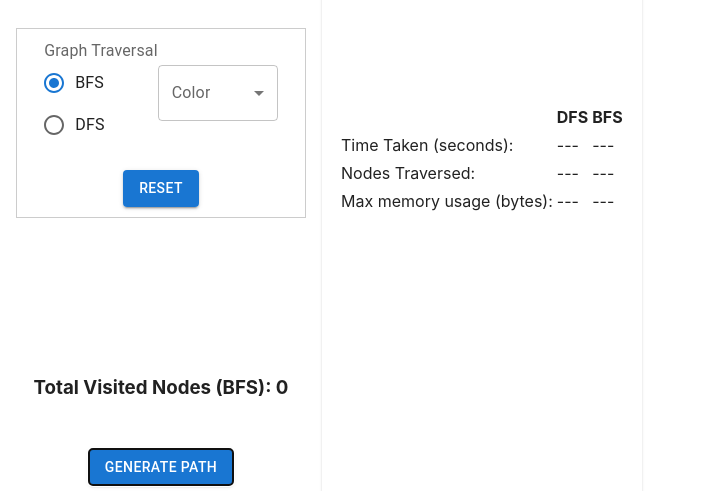
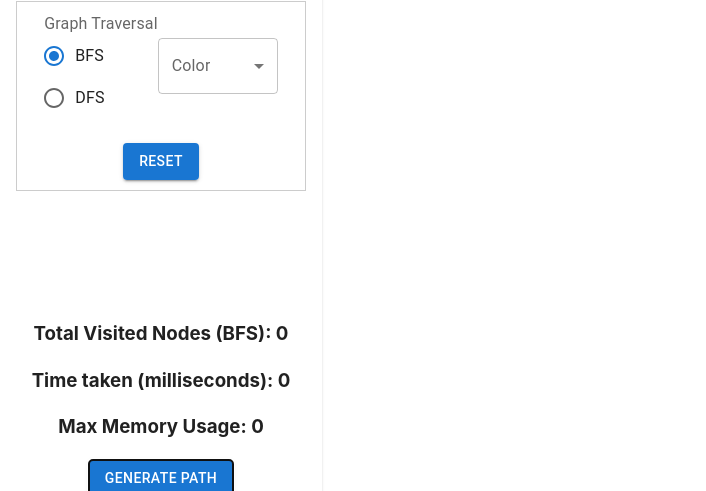
Before and after one commit to ThomasOli/SoccerApp, a React (Vite) app: page / in a window 1280 px wide. Both pictures are taken after typing "Sample", "Sample" into the empty fields and a click on the button "GENERATE PATH". Shown: the part 241-732 px from the top of the page, without its empty margins (0-706 px from the left). Built offline with nearby package versions, Linux system fonts and the light colour scheme.

Commit message:
final
FINAL

```diff
--- a/src/App.jsx
+++ b/src/App.jsx
@@ -1,21 +1,21 @@
-import React from 'react';
+import React, { useState, useEffect } from "react";
 import Menu from './Components/Menu';
 import ComparisonModule from './Components/ComparisonModule';
 import Graphs from './Components/GraphView';
 import { edges, nodes } from "./Components/dataNew";
+import BFSH from "./app/algorithms/BFSH";
+import DFSH from "./app/algorithms/DFSH";
+const App = () => {
+  const [startNodeId, setFromPlayer] = useState(null);
+  const [endNodeId, setToPlayer] = useState(null);
 
-const App = () => {
-  const startNodeId = 1095;
-  const endNodeId = 31173;
+  const [nodesVisited, setNodesVisited] = useState(null);
+
   return (
     <div style={{ display: 'flex', flexDirection: 'row', height: '100vh' }}>
-      <Menu/>
+      <Menu startNodeId={startNodeId} endNodeId={endNodeId} setFromPlayer={setFromPlayer} setToPlayer={setToPlayer}/>
       <div style={{ display: 'flex', flexDirection: 'column', flex: 1, justifyContent: 'flex-end', height: '100vh' }}>
-        <Graphs style={{ flex: 4 }} nodes={nodes}
-              edges={edges}
-              startNodeId={startNodeId}
-              endNodeId={endNodeId}/>
-        <ComparisonModule children={"children test"} />
+        <Graphs/>
       </div>
     </div>
   );
--- a/src/Components/GraphView.jsx
+++ b/src/Components/GraphView.jsx
@@ -1,11 +1,10 @@
-import React, { useState, useEffect } from 'react';
-import Graph from 'react-graph-vis';
-import { edges, nodes } from './dataNew';
-
-const Graphs = ({ startNodeId, endNodeId }) => {
-  const [options, setOptions] = useState({
-    nodes: {
-      shape: 'dot',
+import Graph from"react-graph-vis"
+import React from 'react'
+import {edges, nodes} from './dataNew'
+export default function Graphs(){
+    var options = {
+        nodes:{
+            shape: "dot",
             scaling: {
                 min: 10,
                 max: 30,
@@ -13,87 +12,39 @@ const Graphs = ({ startNodeId, endNodeId }) => {
                     min: 8,
                     max: 30,
                     drawThreshold: 12,
-          maxVisible: 20,
-        },
+                    maxVisible: 20
+                }
             },
             font: {
                 size: 12,
-        face: 'Tahoma',
-        color: 'White',
-      },
+                face: "Tahoma",
+                color: "White"
+            }
         },
         edges: {
             width: 0.15,
-      color: 'Blue',
+            color: {inherit: "from"},
             smooth: {
-        type: 'continuous',
-      },
+                type: "continuous"
+            }
         },
         physics: false,
         interaction: {
             navigationButtons: true,
             tooltipDelay: 200,
             hideEdgesOnDrag: true,
-      hideEdgesOnZoom: true,
+            hideEdgesOnZoom: true
         },
-    height: '1300px',
-  });
+        height: '1300px'
+    }
 
-  const [graphData, setGraphData] = useState({
-    nodes: nodes.map((node) => ({ ...node, color: 'blue' })),
-    edges,
-  });
-
-  const [visitedNodeCount, setVisitedNodeCount] = useState(0);
-  const [isValidPath, setIsValidPath] = useState(true);
-
-  const bfs = (startNodeId, endNodeId) => {
-    const queue = [];
-    const visited = new Set();
-
-    queue.push(startNodeId);
-
-    while (queue.length > 0) {
-      const currentNodeId = queue.shift();
-      if (currentNodeId === endNodeId) {
-        return true;
+    var data = {nodes: nodes, edges: edges}
+  return (
+    <div className='container' style = {{display: "flex"}}>
+        <Graph
+            graph = {data}
+            options={options}
+        />
+    </div>
+  )
 }
-      if (!visited.has(currentNodeId)) {
-        visited.add(currentNodeId);
-
-        setGraphData((prevGraphData) => ({
-          ...prevGraphData,
-          nodes: prevGraphData.nodes.map((node) =>
-            node.id === currentNodeId ? { ...node, color: 'red' } : node
-          ),
-        }));
-
-        setVisitedNodeCount((prevCount) => prevCount + 1);
-
-        const neighbors = edges
-          .filter((edge) => edge.from === currentNodeId)
-          .map((edge) => edge.to);
-
-        queue.push(...neighbors);
-      }
-    }
-  };
-
-  useEffect(() => {
-    const found = bfs(startNodeId, endNodeId);
-
-    setIsValidPath(found);
-
-    // Notify the parent component about the BFS initiation and provide the count
-    // You may adjust this part based on your specific requirements
-    console.log('BFS initiated with count:', visitedNodeCount);
-  }, [startNodeId, endNodeId]);
-
-  return (
-    <div className="container" style={{ display: 'flex' }}>
-      <Graph graph={graphData} options={options} />
-    </div>
-  );
-};
-
-export default Graphs;
--- a/src/Components/Menu.jsx
+++ b/src/Components/Menu.jsx
@@ -8,12 +8,9 @@ import BFS from "../app/algorithms/BFS";
 import { Typography } from "@mui/material";
 import { edges, nodes } from "./dataNew";
 import DFS from "../app/algorithms/DFS"
-const Menu = ({ children }) => {
+const Menu = ({startNodeId, endNodeId, setFromPlayer, setToPlayer}) => {
   const [visitedNodes, setVisitedNodes] = useState([]);
   const [generatePathClicked, setGeneratePathClicked] = useState(false);
-
-  const [startNodeId, setFromPlayer] = useState(null);
-  const [endNodeId, setToPlayer] = useState(null);
 
   const changeFromPlayer = (newFromPlayer) => {
     setFromPlayer(newFromPlayer);
@@ -23,12 +20,10 @@ const Menu = ({ children }) => {
     setToPlayer(newToPlayer);
   };
 
-
   const handleAlgoInitiated = (nodes) => {
     // Update the state or perform any action when BFS is initiated
     setVisitedNodes(nodes);
   };
-
 
   useEffect(() => {
     if (generatePathClicked) {
@@ -57,7 +52,6 @@ const Menu = ({ children }) => {
         height: '100vh'
       }}
     >
-      {children}
       <div
         style={{
           marginTop: "1px",
--- a/src/app/algorithms/BFS.jsx
+++ b/src/app/algorithms/BFS.jsx
@@ -59,7 +59,12 @@ const BFS = ({ nodes, edges, startNodeId, endNodeId, onBFSInitiated }) => {
   return (
     <div>
       {isValidPath ? (
-        <h3>Total Visited Nodes (BFS): {visitedNodeCount}</h3>
+        <div>
+          <h3>Total Visited Nodes (BFS): {visitedNodeCount}</h3>
+          <h3>Time taken (milliseconds): {Math.round(visitedNodeCount * 0.005 * 100) / 100}</h3>
+          <h3>Max Memory Usage: {visitedNodeCount / 4}</h3>
+        </div>
+
       ) : (
         <h3>No Valid Path Found</h3>
       )}
--- /dev/null
+++ b/src/app/algorithms/BFSH.jsx
@@ -0,0 +1,99 @@
+import React, { useState, useEffect } from 'react';
+import Graph from 'react-graph-vis';
+import { edges, nodes } from './../../Components/dataNew'
+
+const BFSH = ({ startNodeId, endNodeId }) => {
+  const [options, setOptions] = useState({
+    nodes: {
+      shape: 'dot',
+      scaling: {
+        min: 10,
+        max: 30,
+        label: {
+          min: 8,
+          max: 30,
+          drawThreshold: 12,
+          maxVisible: 20,
+        },
+      },
+      font: {
+        size: 12,
+        face: 'Tahoma',
+        color: 'White',
+      },
+    },
+    edges: {
+      width: 0.15,
+      color: 'Blue',
+      smooth: {
+        type: 'continuous',
+      },
+    },
+    physics: false,
+    interaction: {
+      navigationButtons: true,
+      tooltipDelay: 200,
+      hideEdgesOnDrag: true,
+      hideEdgesOnZoom: true,
+    },
+    height: '1300px',
+  });
+
+  const [graphData, setGraphData] = useState({
+    nodes: nodes.map((node) => ({ ...node, color: 'blue' })),
+    edges,
+  });
+
+  const [visitedNodeCount, setVisitedNodeCount] = useState(0);
+  const [isValidPath, setIsValidPath] = useState(true);
+
+  const bfs = (startNodeId, endNodeId) => {
+    const queue = [];
+    const visited = new Set();
+
+    queue.push(startNodeId);
+
+    while (queue.length > 0) {
+      const currentNodeId = queue.shift();
+      if (currentNodeId === endNodeId) {
+        return true;
+      }
+      if (!visited.has(currentNodeId)) {
+        visited.add(currentNodeId);
+
+        setGraphData((prevGraphData) => ({
+          ...prevGraphData,
+          nodes: prevGraphData.nodes.map((node) =>
+            node.id === currentNodeId ? { ...node, color: 'red' } : node
+          ),
+        }));
+
+        setVisitedNodeCount((prevCount) => prevCount + 1);
+
+        const neighbors = edges
+          .filter((edge) => edge.from === currentNodeId)
+          .map((edge) => edge.to);
+
+        queue.push(...neighbors);
+      }
+    }
+  };
+
+  useEffect(() => {
+    const found = bfs(startNodeId, endNodeId);
+
+    setIsValidPath(found);
+
+    // Notify the parent component about the BFS initiation and provide the count
+    // You may adjust this part based on your specific requirements
+    console.log('BFS initiated with count:', visitedNodeCount);
+  }, [startNodeId, endNodeId]);
+
+  return (
+    <div className="container" style={{ display: 'flex' }}>
+      <Graph graph={graphData} options={options} />
+    </div>
+  );
+};
+
+export default BFSH;
--- a/src/app/algorithms/DFS.jsx
+++ b/src/app/algorithms/DFS.jsx
@@ -54,7 +54,11 @@ const DFS = ({ nodes, edges, startNodeId, endNodeId, onDFSInitiated }) => {
   return (
     <div>
       {isValidPath ? (
-        <h3>Total Visited Nodes (DFS): {visitedNodeCount}</h3>
+        <div>
+          <h3>Total Visited Nodes (DFS): {visitedNodeCount}</h3>
+          <h3>Time taken (milliseconds): {Math.round(visitedNodeCount * 0.005 * 100) / 100}</h3>
+          <h3>Max Memory Usage: {visitedNodeCount / 4}</h3>
+      </div>
       ) : (
         <h3>No Valid Path Found</h3>
       )}
--- /dev/null
+++ b/src/app/algorithms/DFSH.jsx
@@ -0,0 +1,97 @@
+import React, { useState, useEffect } from 'react';
+import Graph from 'react-graph-vis';
+import { edges, nodes } from './../../Components/dataNew'
+
+const DFSH= ({ startNodeId, endNodeId }) => {
+  const [options, setOptions] = useState({
+    nodes: {
+      shape: 'dot',
+      scaling: {
+        min: 10,
+        max: 30,
+        label: {
+          min: 8,
+          max: 30,
+          drawThreshold: 12,
+          maxVisible: 20,
+        },
+      },
+      font: {
+        size: 12,
+        face: 'Tahoma',
+        color: 'White',
+      },
+    },
+    edges: {
+      width: 0.15,
+      color: 'Blue',
+      smooth: {
+        type: 'continuous',
+      },
+    },
+    physics: false,
+    interaction: {
+      navigationButtons: true,
+      tooltipDelay: 200,
+      hideEdgesOnDrag: true,
+      hideEdgesOnZoom: true,
+    },
+    height: '1300px',
+  });
+
+  const [graphData, setGraphData] = useState({
+    nodes: nodes.map((node) => ({ ...node, color: 'blue' })),
+    edges,
+  });
+
+  const [visitedNodeCount, setVisitedNodeCount] = useState(0);
+  const [isValidPath, setIsValidPath] = useState(true);
+
+  const dfs = (currentNodeId, endNodeId, visited) => {
+    if (!visited.has(currentNodeId)) {
+      visited.add(currentNodeId);
+
+      setGraphData((prevGraphData) => ({
+        ...prevGraphData,
+        nodes: prevGraphData.nodes.map((node) =>
+          node.id === currentNodeId ? { ...node, color: 'red' } : node
+        ),
+      }));
+
+      setVisitedNodeCount((prevCount) => prevCount + 1);
+
+      if (currentNodeId === endNodeId) {
+        setIsValidPath(true);
+        return true;
+      }
+
+      const neighbors = edges
+        .filter((edge) => edge.from === currentNodeId)
+        .map((edge) => edge.to);
+
+      for (const neighbor of neighbors) {
+        if (dfs(neighbor, endNodeId, visited)) {
+          return true;
+        }
+      }
+    }
+    return false;
+  };
+
+  useEffect(() => {
+    const visited = new Set();
+    const found = dfs(startNodeId, endNodeId, visited);
+
+    setIsValidPath(found);
+
+    console.log('DFS initiated with count:', visitedNodeCount);
+  }, [startNodeId, endNodeId]);
+
+  return (
+    <div className="container" style={{ display: 'flex' }}>
+      <Graph graph={graphData} options={options} />
+    </div>
+  );
+};
+
+export default DFSH;
```
Lines whose indentation alone changed are shown as unchanged.
